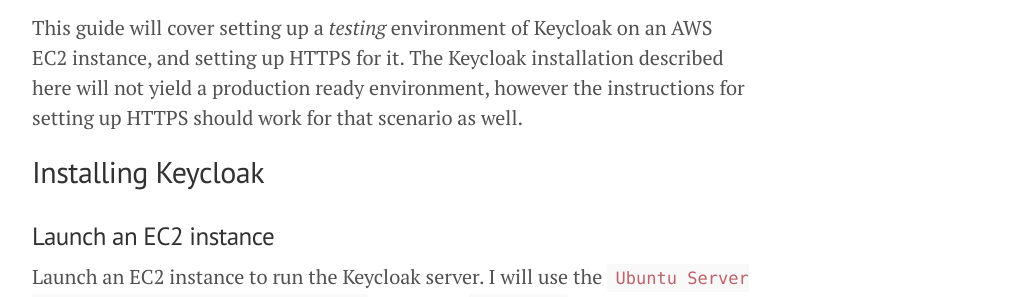
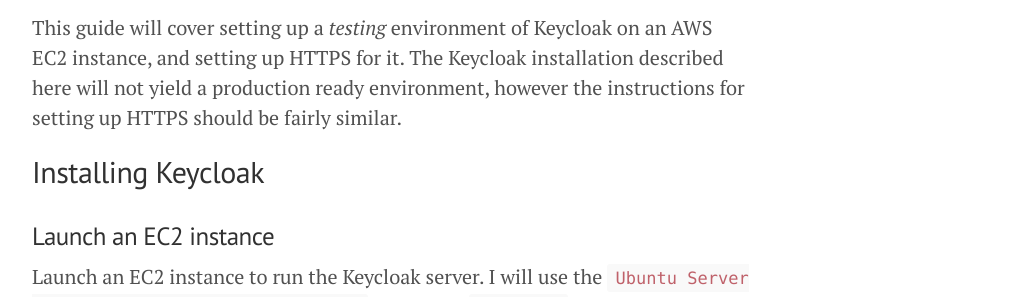
Before and after one commit to jsborjesson/jsborjesson.github.io, a Jekyll site: the page built from _posts/2020-01-30-setting-up-keycloak-on-aws.md, in a window 1280 px wide and 900 px high. Shown: the part 419-716 px from the top of the window, without its empty margins (248-1276 px from the left). Built offline with Jekyll 4.4.1, drawn with Linux system fonts in a browser that asks for light colours; some of the changed text lies outside the part shown.

Commit message:
Tweak Keycloak post

```diff
--- a/_posts/2020-01-30-setting-up-keycloak-on-aws.md
+++ b/_posts/2020-01-30-setting-up-keycloak-on-aws.md
@@ -5,7 +5,7 @@ title: Setting up Keycloak on AWS
 
 When trying to set up a testing environment of [Keycloak](https://www.keycloak.org/) on AWS, I bounced between a bunch of different documentation, blog posts and guides setting it up. It was fairly frustrating as all of the guides I found either didn't cover all of what I wanted to do, were slightly outdated or didn't work in some minor way, or simply lead me down the wrong rabbit holes. I decided to document what worked for me in the end.
 
-This guide will cover setting up a _testing_ environment of Keycloak on an AWS EC2 instance, and setting up HTTPS for it. The Keycloak installation described here will not yield a production ready environment, however the instructions for setting up HTTPS should work for that scenario as well.
+This guide will cover setting up a _testing_ environment of Keycloak on an AWS EC2 instance, and setting up HTTPS for it. The Keycloak installation described here will not yield a production ready environment, however the instructions for setting up HTTPS should be fairly similar.
 
 ## Installing Keycloak
 
@@ -61,7 +61,7 @@ This will start the server in your current terminal session.
 
 **You can stop the server by pressing <kbd>Ctrl</kbd> + <kbd>C</kbd> or closing the terminal session.**
 
-To let it keep running once you close your SSH connection, press <kbd>Ctrl</kbd> + <kbd>Z</kbd> (which pauses the process), then run `bg` (which resumes it in the background) and `disown` (which detaches it from your job list).
+To let it keep running once you close your SSH connection, press <kbd>Ctrl</kbd> + <kbd>Z</kbd> _(which pauses the process)_, then run `bg` _(which resumes it in the background)_ and `disown` _(which detaches it from your job list)_.
 
 > Now you should be able to access Keycloak over **HTTP**. Get the **Public DNS (IPv4)** address from the EC2 Console, and enter it in your browser, followed by `:8080`, and make sure it works.
 >
```
Also changed, not shown: other parts of _posts/2020-01-30-setting-up-keycloak-on-aws.md (+3 -1 lines).
